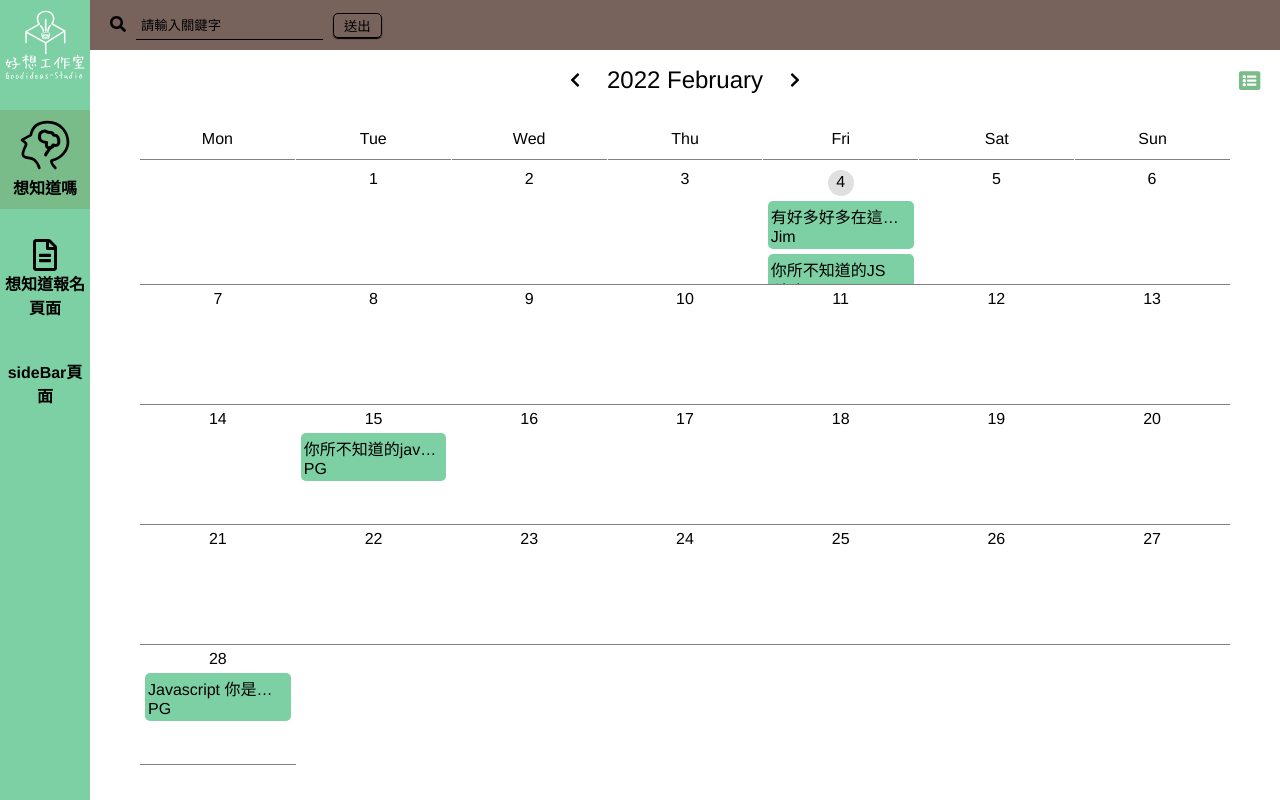
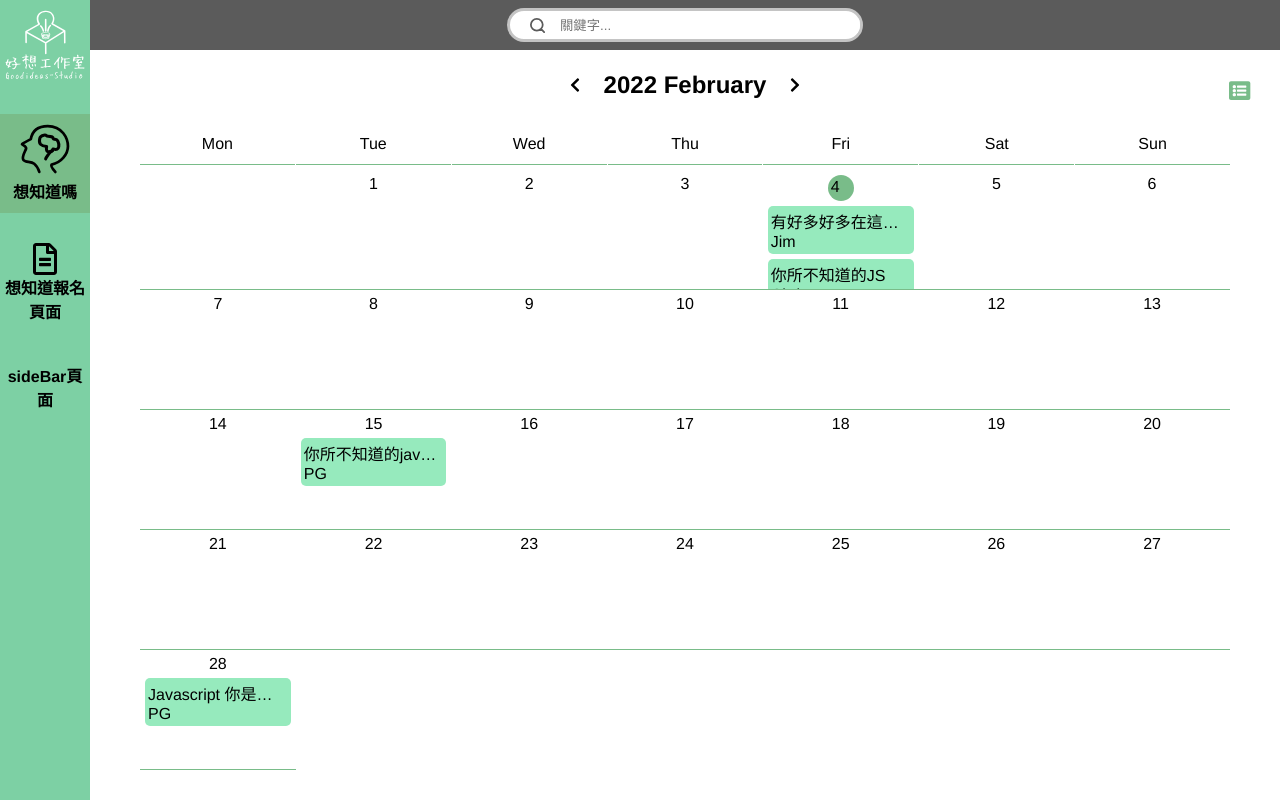
Before and after one commit to sherry-hooo/wannaKnow-platform, a Vue app: page /calendar in a window 1280 px wide. Built offline with nearby package versions, Linux system fonts and the light colour scheme.

Commit message:
Home: feat revise search bar style

```diff
--- a/src/components/NavBar.vue
+++ b/src/components/NavBar.vue
@@ -1,7 +1,6 @@
 <template>
-  <!-- Sherry負責 -->
   <nav>
-    <router-link :to="{ name: 'Home' }">
+    <router-link :to="{ name: 'Home' }" class="nav_homePage">
       <img src="@/assets/logo.svg" alt="好想工作室logo" />
     </router-link>
     <router-link :to="{ name: 'WannaKnow' }">
@@ -29,44 +28,68 @@ export default {
 
 <style scoped lang="scss">
 .showNav {
-  display: flex;
-  flex-direction: column;
   position: absolute;
-  top: 0;
+  z-index: 10;
   left: 0;
-  z-index: 10;
-  transition: all 0.3s ease-in-out;
+  width: 50vw;
+  transition: 0.7s ease-in-out;
+
   @include breakpoint.tablet {
     position: unset;
+    width: 90px;
     grid-area: navBar;
   }
 }
 nav {
-  display: none;
+  display: flex;
+  flex-direction: column;
+  position: absolute;
+  z-index: 10;
+  top: 0;
+  left: -100vw;
   width: 90px;
   min-height: 100vh;
   background: color.$green-200;
+  transition: 0.7s ease-in-out;
 
   @include breakpoint.tablet {
+    position: unset;
+    z-index: 0;
     display: flex;
     flex-direction: column;
     grid-area: navBar;
   }
+
   a {
-    width: 100%;
-    font-weight: bold;
-    padding: 10px 5px;
-    display: flex;
-    flex-direction: column;
-    align-items: center;
-    & + a {
-      margin-top: 20px;
-    }
     &.router-link-active {
       background: color.$green-300;
     }
-    img {
-      width: 100%;
+    &.nav_homePage {
+      height: 100px;
+      padding: 10px 5px;
+
+      @include breakpoint.tablet {
+        height: initial;
+      }
+      img {
+        height: 100%;
+        @include breakpoint.tablet {
+          height: initial;
+          width: 100%;
+        }
+      }
+    }
+    &:not(:first-child) {
+      height: calc(100% / 3);
+      font-weight: bold;
+      padding: 10px 5px;
+      display: flex;
+      flex-direction: column;
+      align-items: center;
+      margin-top: 20px;
+      @include breakpoint.tablet {
+        height: initial;
+      }
     }
   }
   .nav_icon {
@@ -74,4 +97,14 @@ nav {
     margin-bottom: 5px;
   }
 }
+
+// 滑出動畫
+@keyframes slide-out {
+  from {
+    transform: translateX(-90px);
+  }
+  to {
+    transform: translateX(0px);
+  }
+}
 </style>
--- a/src/components/SearchBar.vue
+++ b/src/components/SearchBar.vue
@@ -1,20 +1,15 @@
 <template>
-  <!-- Sherry負責 -->
   <div class="searchBar">
     <div class="navBar_icon" @click="toggleNav">
       <font-awesome-icon icon="bars"></font-awesome-icon>
     </div>
-    <div class="search_icon-bg">
+    <div class="search_icon-toggle" @click="openSearch = !openSearch">
       <font-awesome-icon icon="search"></font-awesome-icon>
     </div>
-    <form class="search">
-      <div class="search_icon">
-        <font-awesome-icon icon="search"></font-awesome-icon>
-      </div>
+    <form :class="[{ 'search-open': openSearch }, 'search']">
       <label class="search_text"
-        ><input type="text" placeholder="請輸入關鍵字" maxlength="20"
+        ><input type="text" placeholder="關鍵字..." maxlength="20"
       /></label>
-      <input type="submit" value="送出" class="search_submit" />
     </form>
   </div>
 </template>
@@ -22,11 +17,12 @@
 <script>
 export default {
   data() {
-    return {};
+    return {
+      openSearch: false,
+    };
   },
   methods: {
     toggleNav() {
-      console.log("toggle");
       this.$emit("toggleNav");
     },
   },
@@ -38,69 +34,106 @@ export default {
   grid-area: searchBar;
   width: 100%;
   height: 50px;
-  background: color.$brown;
+  background: color.$gray;
   display: flex;
+  align-items: stretch;
+
+  @include breakpoint.tablet {
+    align-items: center;
   }
-
   .navBar_icon {
     width: 50px;
+    cursor: pointer;
     display: flex;
     justify-content: center;
     align-items: center;
-  cursor: pointer;
+    width: 80px;
     @include breakpoint.tablet {
       display: none;
     }
   }
-
   .search_icon {
-  &-bg {
+    &-toggle {
+      display: flex;
+      align-items: center;
+      cursor: pointer;
+      padding: 0 20px;
+      @include breakpoint.tablet {
         display: none;
-    @include breakpoint.tablet {
       }
     }
   }
+}
+
+// search bar 位置
 .searchBar {
-  // position: relative;
-  // z-index: 10;
+  position: relative;
+  z-index: 9;
   @include breakpoint.tablet {
     position: unset;
+    z-index: 0;
   }
-  .search {
-    // position: absolute;
-    // top: 100%;
-    // width: 100%;
-    // z-index: 10;
-    // background: rgba(150, 94, 94, 0.151);
-    input {
-      background: none;
+  > .search {
+    opacity: 0;
+    position: absolute;
+    z-index: 9;
+    top: 0;
+    left: 0;
+    width: 100%;
+    background: rgba(54, 54, 54, 0.8);
+    transition: padding 0.5s ease-in-out;
+    pointer-events: none;
+
+    @include breakpoint.tablet {
+      opacity: 1;
+      position: unset;
+      z-index: 0;
+      height: initial;
+      background: initial;
+      pointer-events: initial;
     }
-    // @include breakpoint.tablet {
+  }
+  form.search-open {
+    opacity: 1;
+    top: 100%;
+    position: absolute;
+    z-index: 9;
+    padding: 20px 0;
+    transition: padding 0.5s ease-in-out;
+    pointer-events: initial;
+
+    @include breakpoint.tablet {
       position: unset;
-    display: flex;
-    align-items: center;
-    margin-left: 20px;
-
-    &_text {
-      padding: 5px;
-      border-bottom: 1px solid black;
-      margin: 0 10px;
-      text-align: start;
-      input[type="text"] {
-        width: 100%;
-        &::placeholder {
-          color: black;
+      z-index: 0;
+      height: initial;
+      padding: 0;
+      background: initial;
     }
   }
 }
-    &_submit {
-      border: 1px solid black;
-      border-radius: 5px;
-      padding: 2px 10px;
-      box-shadow: 0px 1px 1px black;
-      cursor: pointer;
+
+// search bar 樣式
+.search {
+  &_text {
+    display: block;
+    width: 70%;
+    padding: 5px 0px 5px 50px;
+    border: 3px solid #c4c4c4;
+    border-radius: 26px;
+    margin: 0 auto;
+    background: #ffffff;
+    // text-align: center;
+    background-image: url(~@/assets/magnifer.svg);
+    background-repeat: no-repeat;
+    background-size: 15px;
+    background-position: top 50% left 20px;
+    overflow: hidden;
+    @include breakpoint.tablet {
+      width: 300px;
+    }
+    > input {
+      width: 100%;
     }
   }
-  // }
 }
 </style>
--- a/src/components/calendar/CalendarEvent.vue
+++ b/src/components/calendar/CalendarEvent.vue
@@ -17,16 +17,14 @@ export default {
 
 <style scoped lang="scss">
 .wannaKnowEvent {
-  // @include breakpoint.tablet {
   display: flex;
   max-height: 60px;
   padding: 3px;
-  background: color.$green-200;
+  background: color.$green-100;
   flex-direction: column;
   overflow: hidden;
   text-overflow: ellipsis;
   border-radius: 5px;
-  // }
   > p {
     white-space: nowrap;
     text-overflow: ellipsis;
--- a/src/components/calendar/CalendarSelector.vue
+++ b/src/components/calendar/CalendarSelector.vue
@@ -33,7 +33,7 @@
           v-for="month in monthsList"
           :key="month"
           :class="[
-            { 'dropDown_months_item-active': selectedMonth === month },
+            { 'dropDown_months_item-active': displayMonth === month },
             'dropDown_months_item',
           ]"
           @click="selectMonth(displayYear, month)"
@@ -77,7 +77,7 @@ export default {
       return dayjs(this.calendarDay).format("YYYY");
     },
     displayMonth() {
-      return dayjs(this.calendarDay).format("MMMM");
+      return dayjs(this.calendarDay).format("MMM");
     },
   },
   methods: {
@@ -109,6 +109,10 @@ export default {
     justify-content: center;
     width: 170px;
     margin: 0 10px;
+    @extend %strong-title;
+    &:hover {
+      color: color.$green-300;
+    }
     > p {
       @extend %title;
       cursor: pointer;
@@ -121,8 +125,8 @@ export default {
     width: 30px;
     height: 30px;
     &:hover {
-      background: rgba(211, 211, 211, 0.5);
-      border-radius: 50%;
+      color: color.$green-300;
+      cursor: pointer;
     }
   }
 }
@@ -140,7 +144,7 @@ export default {
     &-active {
       display: block;
       background-color: color.$white;
-      border-radius: 5px;
+      border-radius: 15px;
       box-shadow: 0 1px 10px 0 rgb(0 0 0 / 25%);
     }
   }
@@ -149,24 +153,37 @@ export default {
   .dropDown {
     &_year {
       padding: 10px 20px;
-      border-bottom: 1px solid color.$white;
+      border-bottom: 3px solid color.$green-300;
       display: flex;
       justify-content: space-between;
       align-items: center;
+      color: color.$green-300;
+      font-weight: 500;
+      @extend %sub-title;
     }
     &_months {
       display: flex;
       flex-wrap: wrap;
+      justify-content: space-between;
       padding: 10px 5px;
+      color: color.$green-300;
+      font-weight: 500;
+
+      @extend %sub-title;
       &_item {
-        width: calc(100% / 4);
-        padding: 5px;
+        width: 24%;
+        padding: 0 5px;
+        margin: 5px 0;
         &:hover {
-          color: color.$green-200;
+          background: color.$green-300;
+          color: color.$white;
+          border-radius: 50px;
           cursor: pointer;
         }
         &-active {
-          color: color.$green-300;
+          background: color.$green-300;
+          color: color.$white;
+          border-radius: 50px;
           font-weight: 700;
         }
       }
--- a/src/components/calendar/CalendarWeekDays.vue
+++ b/src/components/calendar/CalendarWeekDays.vue
@@ -24,7 +24,8 @@ export default {
   padding: 5px 0;
   li {
     height: 30px;
-    border-bottom: 1px solid gray;
+    border-bottom: 1px solid color.$green-300;
+    font-weight: 500;
   }
 }
 </style>
--- a/src/views/WannaKnow/CalendarView.vue
+++ b/src/views/WannaKnow/CalendarView.vue
@@ -1,12 +1,5 @@
 <template>
   <div class="calendar">
-    <!-- <router-link
-      :to="{ name: 'ListView' }"
-      class="calendar_icon"
-      target="回列表"
-    >
-      <font-awesome-icon icon="list-alt" size="lg"></font-awesome-icon>
-    </router-link> -->
     <CalendarSelector
       :calendarDay="calendarDay"
       @clickPrevious="clickPrevious"
@@ -19,7 +12,7 @@
         v-for="(day, index) in monthDays"
         :key="index"
         :class="[
-          { today: calendarDay + '-' + day === today },
+          { 'calendar_body_day-active': calendarDay + '-' + day === today },
           'calendar_body_day',
         ]"
       >
@@ -58,7 +51,6 @@
 import CalendarWeekDays from "@/components/calendar/CalendarWeekDays";
 import CalendarSelector from "@/components/calendar/CalendarSelector";
 import CalendarEvent from "@/components/calendar/CalendarEvent";
-// import CalendarDate from "@/components/calendar/CalendarDate";
 import dayjs from "dayjs";
 import weekday from "dayjs/plugin/weekday";
 dayjs.extend(weekday);
@@ -142,14 +134,8 @@ export default {
       this.calendarDay = dayjs(this.calendarDay).add(1, time).format("YYYY-MM");
     },
     selectMonth(time) {
-      console.log(dayjs(time));
       this.calendarDay = dayjs(time);
     },
-    // wannaKnowEvents(date) {
-    //   return this.testWannaKnowList.filter(
-    //     (event) => +dayjs(event.date).format("D") === date
-    //   );
-    // },
     showEvents(day) {
       this.clickDay = day;
     },
@@ -175,14 +161,6 @@ export default {
 </script>
 
 <style scoped lang="scss">
-.calendar {
-  padding-top: 10px;
-  @include breakpoint.tablet {
-    padding-top: 15px;
-    height: initial;
-  }
-}
-
 .calendar_body {
   // display: grid;
   // grid-template-columns: repeat(7, 1fr);
@@ -196,7 +174,7 @@ export default {
     padding: 2px 5px;
     overflow: auto;
     background: color.$white;
-    border-bottom: 1px solid gray;
+    border-bottom: 1px solid color.$green-300;
     @include breakpoint.tablet {
       min-height: 120px;
       max-height: 180px;
@@ -215,17 +193,14 @@ export default {
   }
 }
 
-.today {
+.calendar_body_day-active {
   > span {
-    background: rgba(211, 211, 211, 0.7);
+    background: color.$green-300;
     border-radius: 50%;
     width: 20px;
     height: 20px;
     padding: 3px;
-    @include breakpoint.tablet {
-      width: 20px;
-      height: 20px;
-    }
+    display: flex;
   }
 }
 .event_mark {
--- a/src/views/WannaKnow/WannaKnow.vue
+++ b/src/views/WannaKnow/WannaKnow.vue
@@ -32,12 +32,15 @@ export default {
 </script>
 <style scoped lang="scss">
 .wannaKnow {
-  padding: 0 50px;
+  padding: 20px 50px 0;
   position: relative;
+  z-index: 0;
   .layout_toggle_btn {
     position: absolute;
+    z-index: 10;
     top: 10px;
     right: 10px;
+    padding: 10px;
     &:hover {
       transform: scale(1.1);
     }
```
Also changed, not shown: src/assets/sass/utils/_animation.scss (added, +9 -0 lines), src/assets/magnifer.svg (added). Lines whose indentation alone changed are shown as unchanged.
